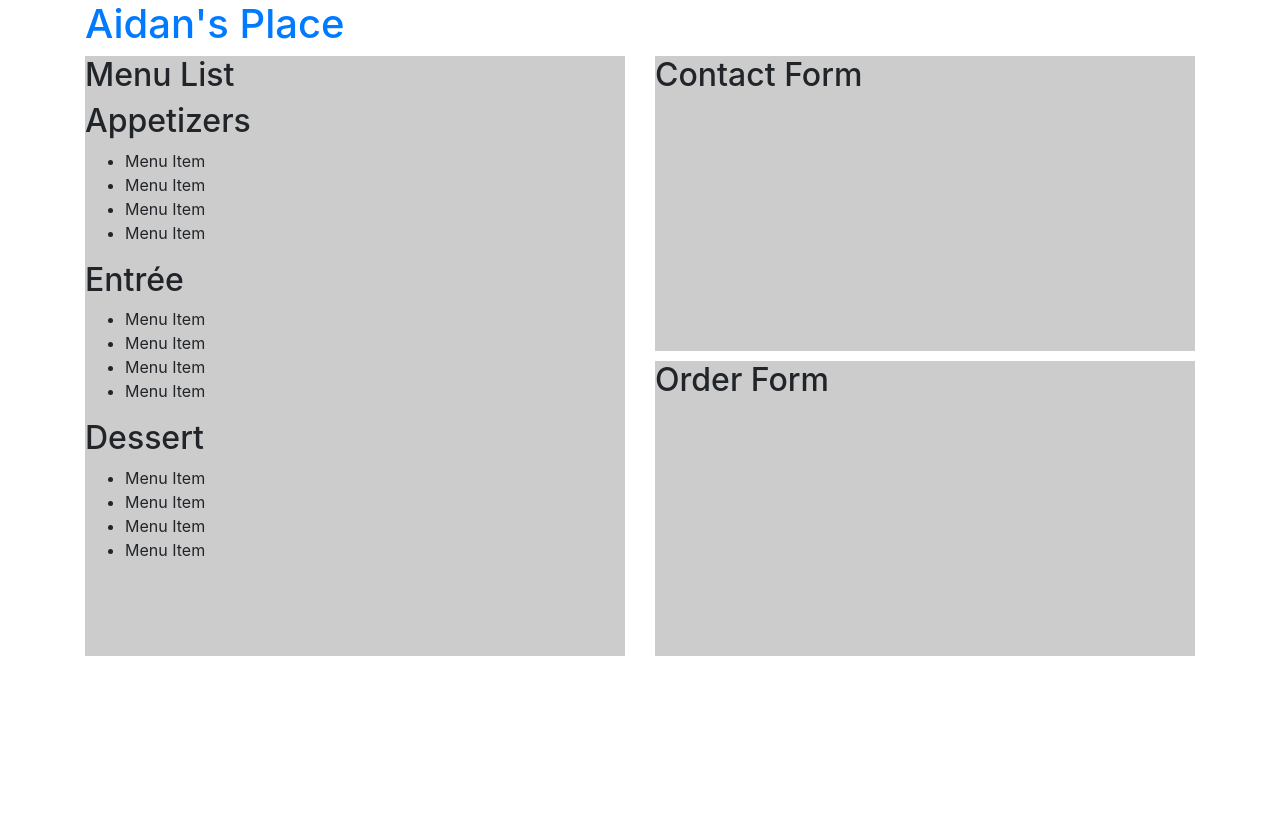
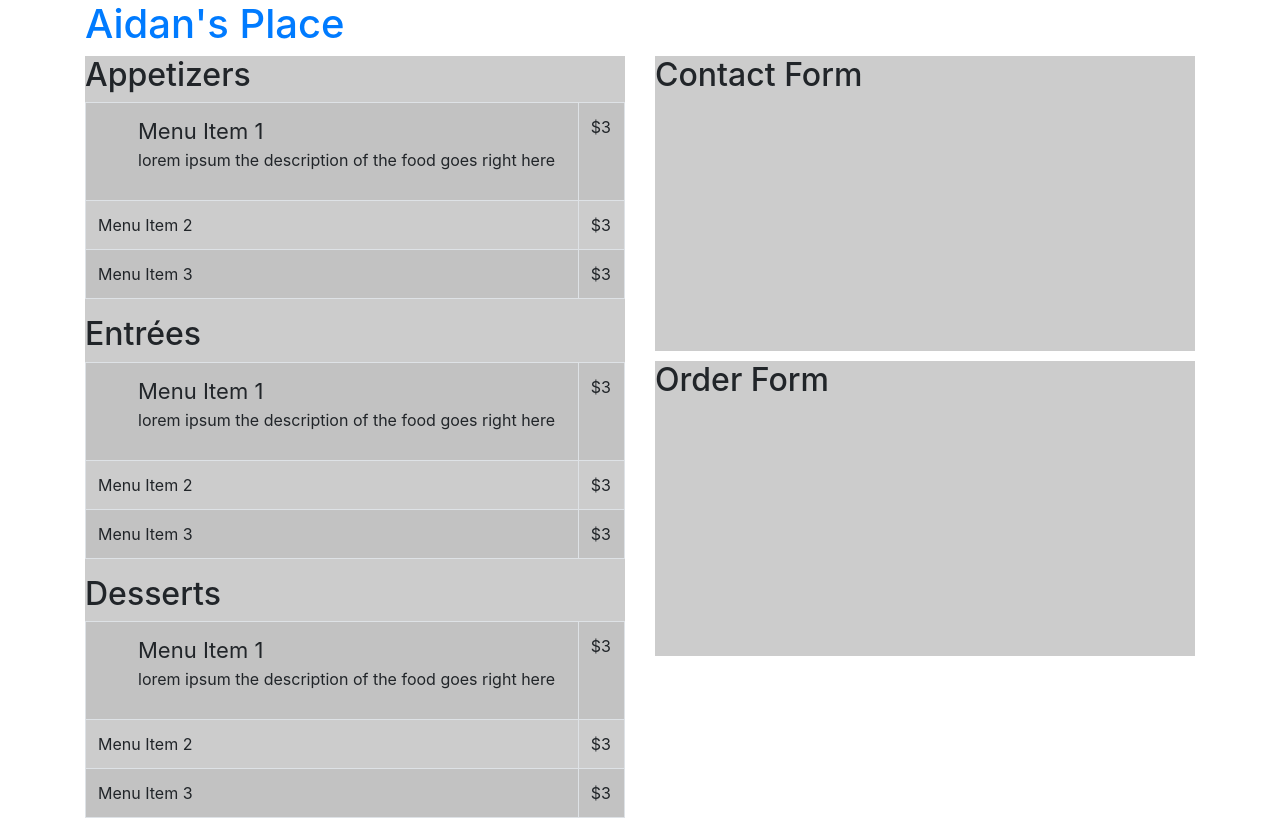
Before and after one commit to ccs-student-submissions/5-4-1-bobs-place-apierc2175, a React (Create React App) app in the folder my-app/: page / in a window 1280 px wide. Before the commit the page ends 800 px from the top, so only its background shows below. Built offline with nearby package versions, Linux system fonts and the light colour scheme.

Commit message:
added table menu to menu list

```diff
--- a/my-app/src/App.css
+++ b/my-app/src/App.css
@@ -37,5 +37,16 @@ section.contact-form {
 
 section.menu-list {
   background-color: #ccc;
-  height: 600px;
 }
+
+span.price {
+  float: right;
+}
+
+ul {
+  list-style: none;
+}
+
+li.menu-item-name {
+  font-size: 22px;
+}
--- a/my-app/src/components/MenuList.js
+++ b/my-app/src/components/MenuList.js
@@ -1,6 +1,6 @@
 import React, {Component} from 'react';
 import 'bootstrap/dist/css/bootstrap.min.css';
-import { Row, Col, Grid, Container } from 'react-bootstrap';
+import { Row, Col, Grid, Container, Table } from 'react-bootstrap';
 class MenuList extends Component {
 
   constructor(props) {
@@ -16,28 +16,98 @@ class MenuList extends Component {
   render() {
     return (
       <section className="menu-list">
+        <h2 className="item-type">Appetizers</h2>
+      <Table striped bordered hover>
+        <tbody>
+          <tr>
+            <td>
+              <ul>
+                <li className="menu-item-name">Menu Item 1</li>
+                <li>lorem ipsum the description of the food goes right here</li>
+              </ul>
+            </td>
+            <td>$3</td>
+          </tr>
+          <tr>
+            <td>Menu Item 2</td>
+            <td>$3</td>
+          </tr>
+          <tr>
+            <td>Menu Item 3</td>
+            <td>$3</td>
+          </tr>
+        </tbody>
+      </Table>
+      <h2 className="item-type">Entrées</h2>
+      <Table striped bordered hover>
+        <tbody>
+          <tr>
+            <td>
+              <ul>
+                <li className="menu-item-name">Menu Item 1</li>
+                <li>lorem ipsum the description of the food goes right here</li>
+              </ul>
+            </td>
+            <td>$3</td>
+          </tr>
+          <tr>
+            <td>Menu Item 2</td>
+            <td>$3</td>
+          </tr>
+          <tr>
+            <td>Menu Item 3</td>
+            <td>$3</td>
+          </tr>
+        </tbody>
+      </Table>
+      <h2 className="item-type">Desserts</h2>
+      <Table striped bordered hover>
+        <tbody>
+          <tr>
+            <td>
+              <ul>
+                <li className="menu-item-name">Menu Item 1</li>
+                <li>lorem ipsum the description of the food goes right here</li>
+              </ul>
+            </td>
+            <td>$3</td>
+          </tr>
+          <tr>
+            <td>Menu Item 2</td>
+            <td>$3</td>
+          </tr>
+          <tr>
+            <td>Menu Item 3</td>
+            <td>$3</td>
+          </tr>
+        </tbody>
+      </Table>
+
+
+      {/*
          <h2>Menu List</h2>
          <h2 className="menu-subhead">Appetizers</h2>
          <ul>
-          <li>Menu Item</li>
-          <li>Menu Item</li>
-          <li>Menu Item</li>
-          <li>Menu Item</li>
+           <li>Menu Item 1 <span className="price">$3</span></li>
+           <li>Menu Item 2 <span className="price">$4</span></li>
+           <li>Menu Item 3 <span className="price">$7</span></li>
+           <li>Menu Item 4 <span className="price">$9</span></li>
          </ul>
          <h2 className="menu-subhead">Entrée</h2>
          <ul>
-          <li>Menu Item</li>
-          <li>Menu Item</li>
-          <li>Menu Item</li>
-          <li>Menu Item</li>
+           <li>Menu Item 5 <span className="price">$9</span></li>
+           <li>Menu Item 6 <span className="price">$15</span></li>
+           <li>Menu Item 7 <span className="price">$19</span></li>
+           <li>Menu Item 8 <span className="price">$17</span></li>
          </ul>
          <h2 className="menu-subhead">Dessert</h2>
          <ul>
-          <li>Menu Item</li>
-          <li>Menu Item</li>
-          <li>Menu Item</li>
-          <li>Menu Item</li>
+           <li>Menu Item 9 <span className="price">$8</span></li>
+           <li>Menu Item 10 <span className="price">$12</span></li>
+           <li>Menu Item 11 <span className="price">$7</span></li>
+           <li>Menu Item 12 <span className="price">$8</span></li>
          </ul>
+         */}
       </section>
     )
   }
```
Lines whose indentation alone changed are shown as unchanged.
